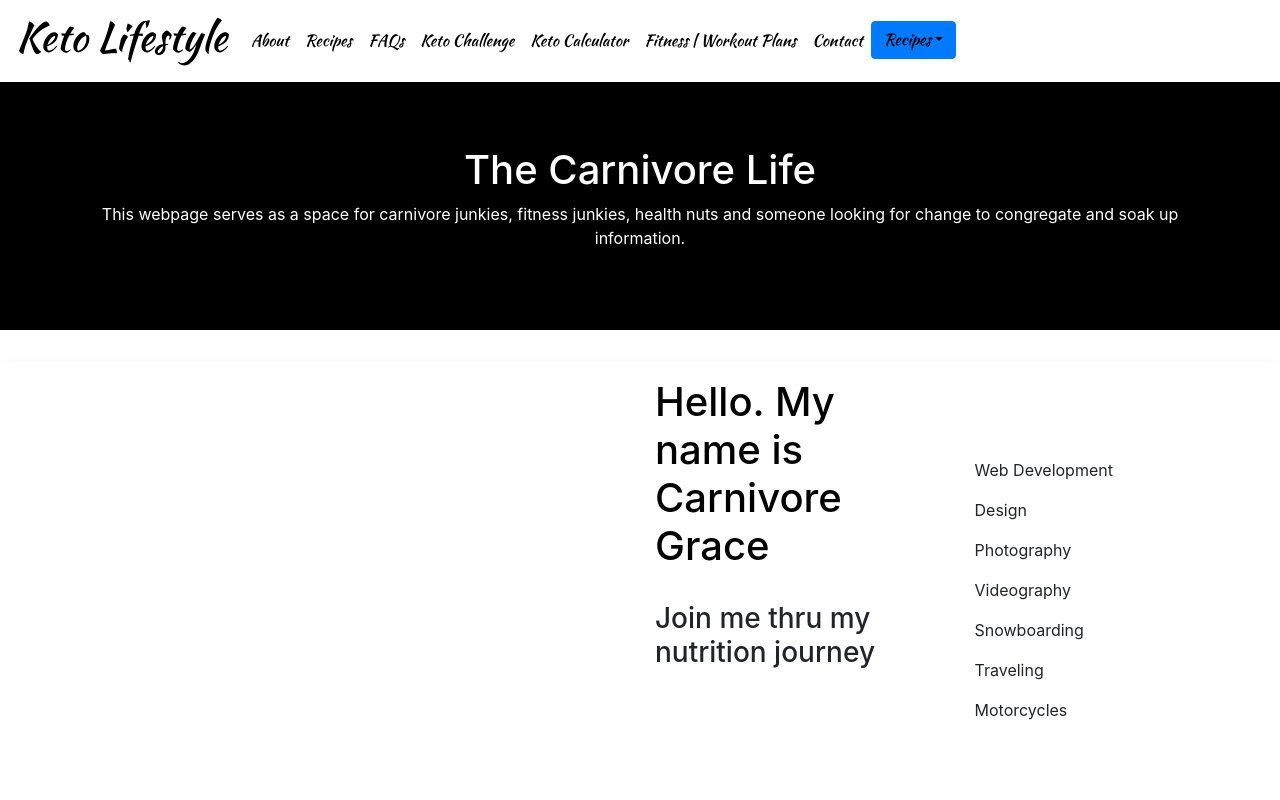
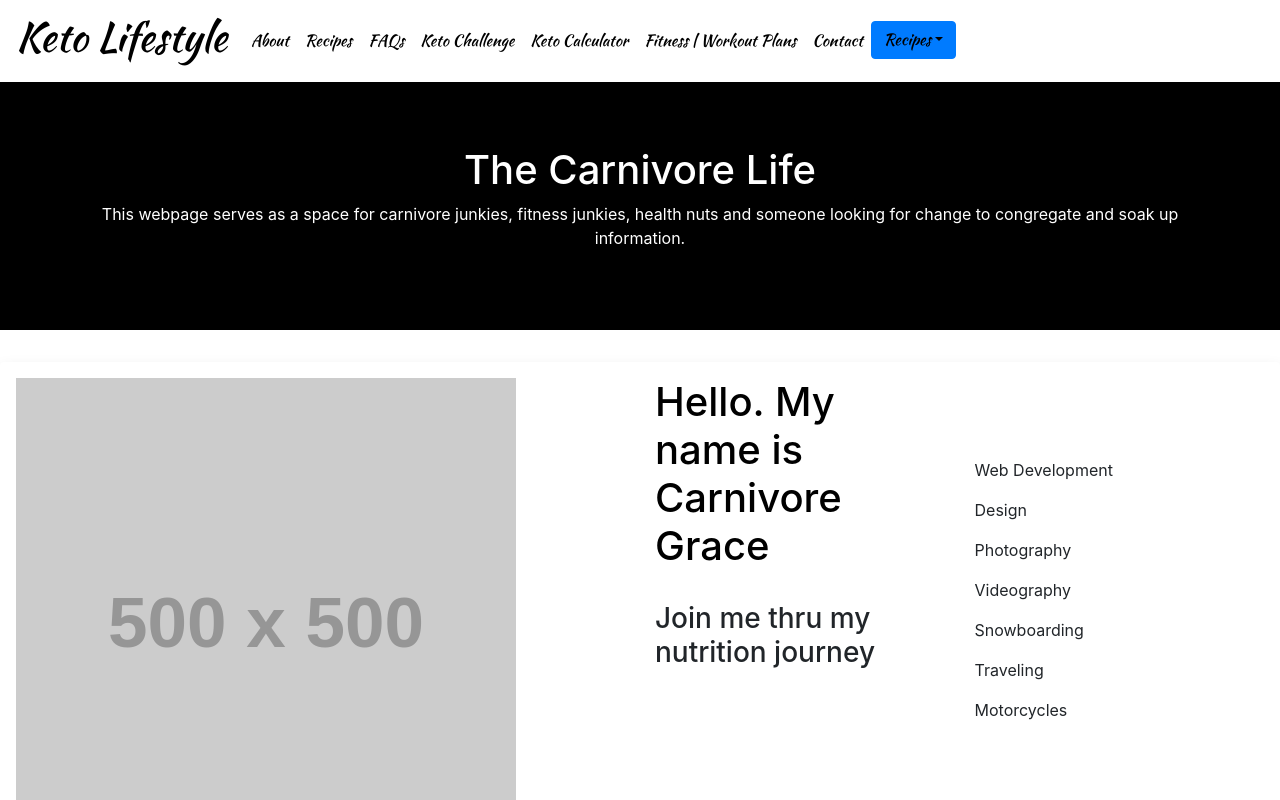
Before and after one commit to audijej/Keto-Lifestyle, a React (Create React App) app in the folder keto-lifestyle/: page /about in a window 1280 px wide. Shown: the top 800 px of the page. Built offline with nearby package versions, Linux system fonts and the light colour scheme.

Commit message:
image placeholder about page

```diff
--- a/keto-lifestyle/src/pages/About.js
+++ b/keto-lifestyle/src/pages/About.js
@@ -25,6 +25,7 @@ function About() {
       <Row>
 
       <Col lg={6}>
+          <img src="https://via.placeholder.com/500"></img>
     {/* <Image className="img-fluid" id="portfolioImage" style={{height:"auto", width: "auto", textAlign:"center", paddingTop: "75px"}} src={PortfolioImage} alt="PortfolioImage" rounded/> */}
     </Col>
 
```
